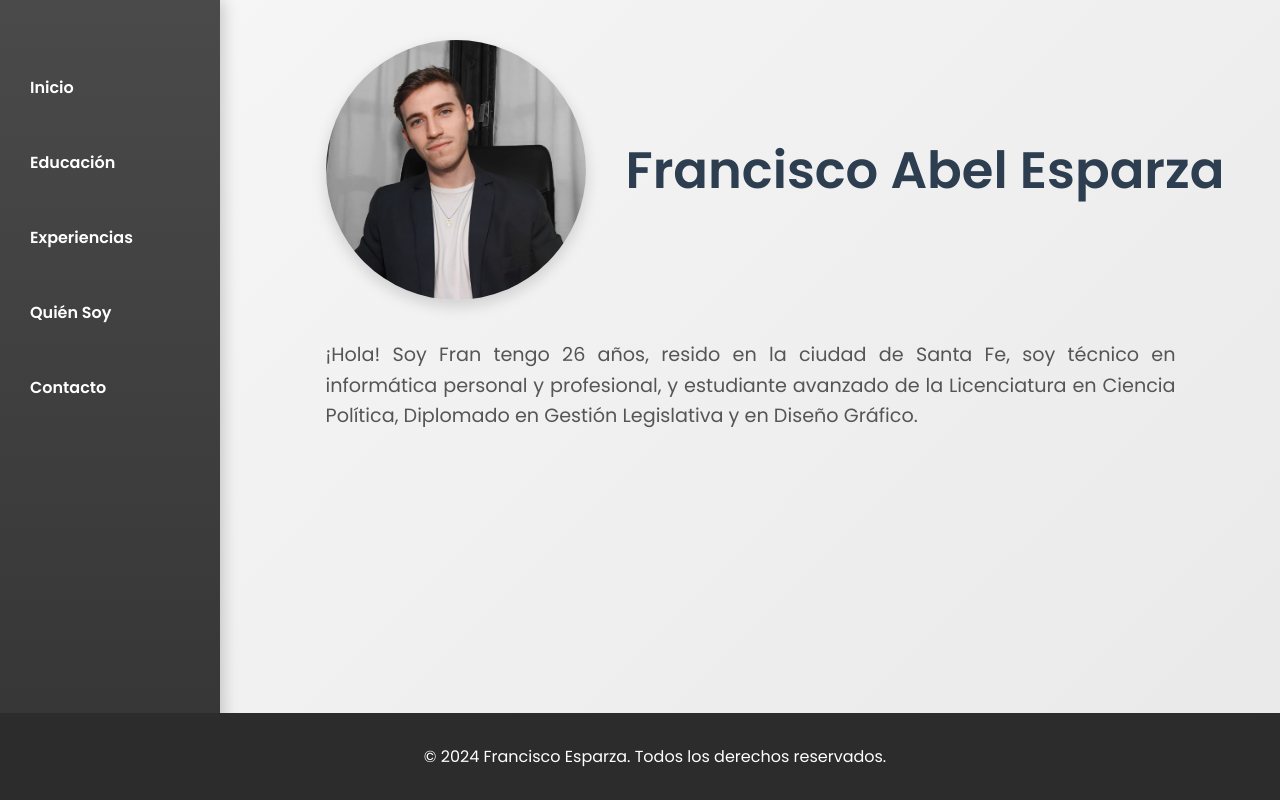
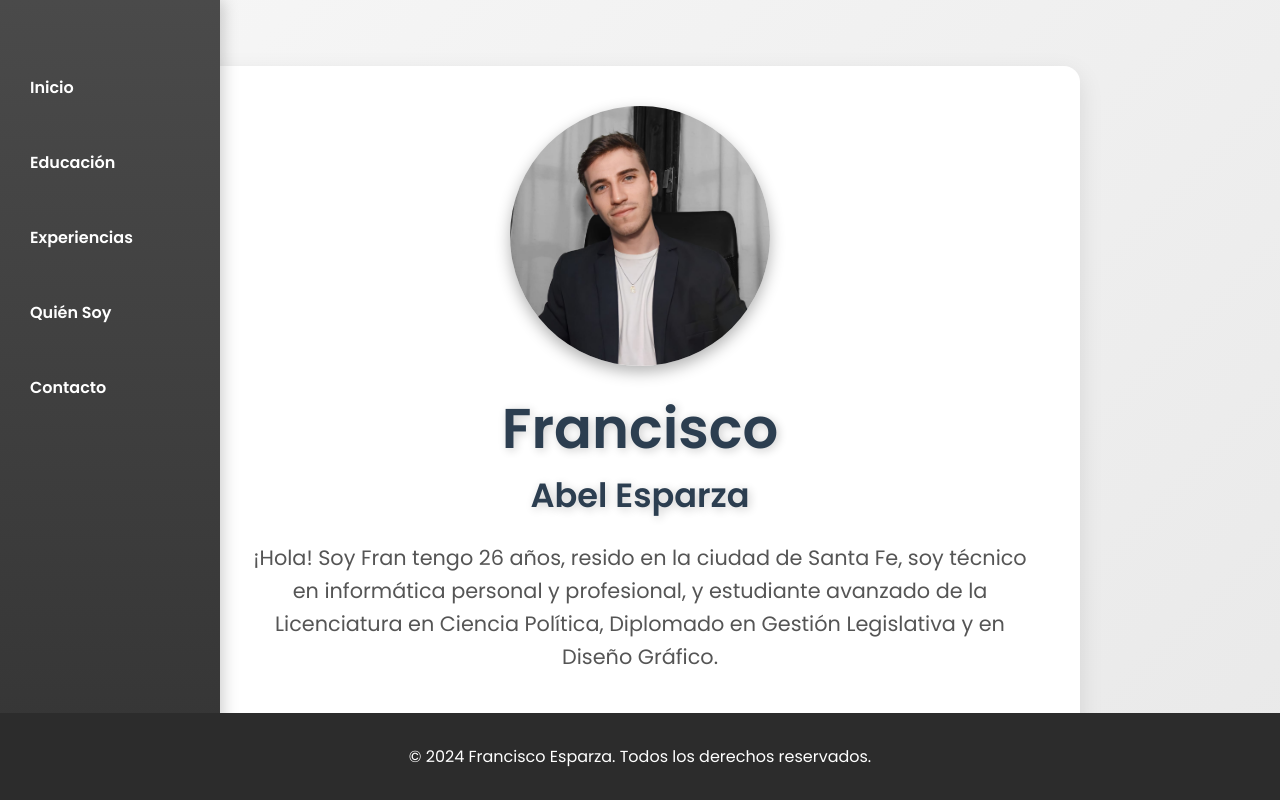
Before and after one commit to fezfranck/CV-WEB-FUNCA, a Flask app: page / in a window 1280 px wide. Run offline with Flask 3, Linux system fonts and the light colour scheme.

Commit message:
Update index.html

```diff
--- a/templates/index.html
+++ b/templates/index.html
@@ -7,17 +7,6 @@
     <link href="https://fonts.googleapis.com/css2?family=Poppins:wght@300;400;600&family=Roboto:wght@300;400&display=swap" rel="stylesheet">
     <style>
         /* Estilos generales del cuerpo */
-        .main-content {
-            margin-left: 270px;  /* Deja espacio para el menú vertical en pantallas grandes */
-            padding: 40px;
-            flex-grow: 1;
-            display: flex;
-            flex-direction: column;
-            justify-content: flex-start;
-            align-items: center;
-            text-align: justify;
-            max-width: 1000px;  /* Ancho máximo del contenido */
-        }
         body {
             font-family: 'Poppins', sans-serif;
             margin: 0;
@@ -25,7 +14,8 @@
             background: linear-gradient(135deg, #f7f7f7, #e9e9e9);
             color: #2c2c2c;
             display: flex;
-            flex-direction: column;
+            justify-content: center;
+            align-items: center;
             min-height: 100vh;
         }
 
@@ -36,8 +26,6 @@
             top: 0;
             left: 0;
             height: 100%;
-            display: flex;
-            justify-content: flex-start;
             padding-top: 40px;
             box-shadow: 3px 0 15px rgba(0, 0, 0, 0.2);
         }
@@ -46,7 +34,6 @@
             list-style-type: none;
             padding: 0;
             margin: 0;
-            width: 100%;
         }
 
         nav ul li {
@@ -60,8 +47,6 @@
             padding: 15px;
             display: block;
             transition: all 0.3s ease;
-            position: relative;
-            text-align: left;
             padding-left: 30px;
             border-radius: 10px;
         }
@@ -72,15 +57,54 @@
             box-shadow: 4px 4px 15px rgba(0, 0, 0, 0.4);
         }
 
-        section {
-            margin-left: 280px;
-            padding: 60px;
-            flex-grow: 1;
-            background: #fff;
+        .main-content {
+            display: flex;
+            flex-direction: column;
+            justify-content: center;
+            align-items: center;
+            text-align: center;
+            padding: 40px;
+            max-width: 800px;
+            background: white;
+            border-radius: 16px;
             box-shadow: 0 8px 25px rgba(0, 0, 0, 0.1);
-            border-radius: 16px;
-            max-width: 1000px;
-            margin-top: 40px;
+        }
+
+        .profile-header {
+            display: flex;
+            flex-direction: column;
+            align-items: center;
+            gap: 20px;
+        }
+
+        .profile-header img {
+            width: 260px;
+            height: 260px;
+            border-radius: 50%;
+            object-fit: cover;
+            box-shadow: 0 6px 15px rgba(0, 0, 0, 0.3);
+        }
+
+        .profile-header h1 {
+            font-size: 3.5em;
+            color: #2c3e50;
+            margin: 0;
+            font-weight: 600;
+            text-shadow: 2px 2px 10px rgba(0, 0, 0, 0.2);
+        }
+
+        .profile-header h1 span {
+            display: block;
+            font-size: 0.6em;
+            color: #2c3e50;
+        }
+
+        .profile-description {
+            font-size: 1.3em;
+            line-height: 1.6;
+            color: #555;
+            max-width: 800px;
+            margin-top: 20px;
         }
 
         footer {
@@ -93,50 +117,9 @@
             width: 100%;
         }
 
-        .profile-header {
-            display: flex;
-            align-items: center;
-            gap: 40px;
-            margin-bottom: 40px;
-        }
-
-        .profile-header img {
-            width: 260px;
-            height: 260px;
-            border-radius: 50%;
-            object-fit: cover;
-            box-shadow: 0 6px 15px rgba(0, 0, 0, 0.15);
-        }
-
-        .profile-header h1 {
-            font-size: 3.2em;
-            color: #2c3e50;
-            margin: 0;
-            font-weight: 600;
-        }
-
-        .profile-description {
-            font-size: 1.2em;
-            line-height: 1.6;
-            color: #555;
-            max-width: 850px;
-            text-align: justify;
-        }
-
         @media (max-width: 768px) {
-            nav {
-                width: 170px;
-            }
-
-            section {
-                margin-left: 200px;
+            .main-content {
                 padding: 30px;
-            }
-
-            .profile-header {
-                flex-direction: column;
-                text-align: center;
-                gap: 20px;
             }
 
             .profile-header img {
@@ -150,31 +133,6 @@
 
             .profile-description {
                 font-size: 1.1em;
-                text-align: center;
-            }
-        }
-
-        @media (max-width: 480px) {
-            nav {
-                width: 130px;
-            }
-
-            section {
-                margin-left: 160px;
-                padding: 20px;
-            }
-
-            .profile-header img {
-                width: 140px;
-                height: 140px;
-            }
-
-            .profile-header h1 {
-                font-size: 1.8em;
-            }
-
-            .profile-description {
-                font-size: 1em;
             }
         }
     </style>
@@ -198,7 +156,7 @@
             <!-- Contenedor del título y la imagen -->
             <div class="profile-header">
                 <img src="static/mi_foto.jpeg" alt="Mi Foto" class="profile-img">
-                <h1>Francisco Abel Esparza</h1>
+                <h1>Francisco <span>Abel Esparza</span></h1>
             </div>
             <p class="profile-description">
                 ¡Hola! Soy Fran tengo 26 años, resido en la ciudad de Santa Fe, soy técnico en informática personal y profesional,
```
